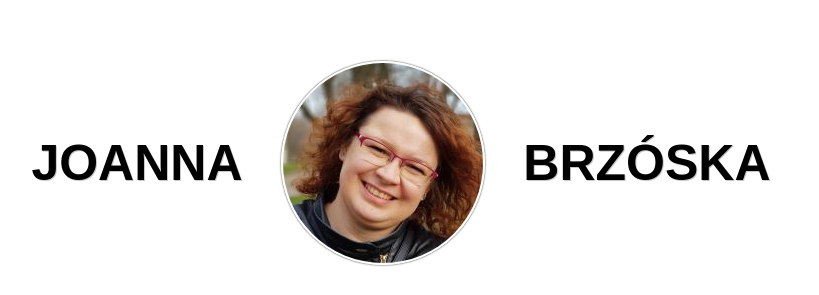
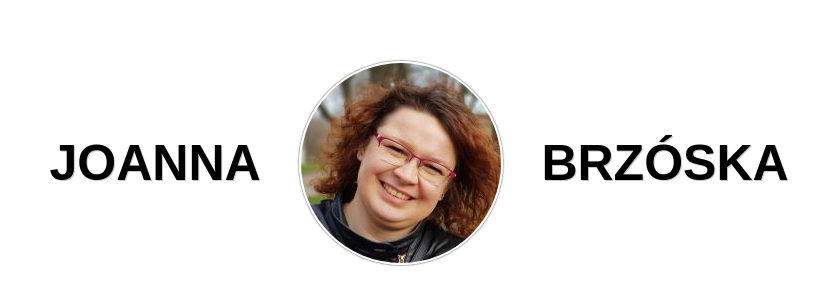
Before and after one commit to brzoskaasia/cv, a website: page public/index.html in a window 1280 px wide. Shown: the part 187-482 px from the top of the page, without its empty margins (239-1058 px from the left). Drawn offline with Linux system fonts and the light colour scheme.

Commit message:
correct header style

```diff
--- a/src/scss/layout/_header.scss
+++ b/src/scss/layout/_header.scss
@@ -66,11 +66,11 @@
       justify-content: space-evenly;
       align-items: center;
       .l-header__name {
-        margin-right: 0;
+        text-align: right;
         order: 1;
       }
       .l-header__subname {
-        margin-left: 0;
+        text-align: left;
         order: 3;
       }
       .l-header__avatar {
@@ -81,8 +81,9 @@
       }
       .l-header__name,
       .l-header__subname {
+        width: 250px;
+        margin: 25px 0;
         font-size: 50px;
-        margin: 25px 0;
       }
     }
   }
@@ -107,11 +108,17 @@
       justify-content: space-evenly;
       align-items: center;
       margin-bottom: 0;
+      .l-header__name,
+      .l-header__subname {
+        width: 250px;
+      }
       .l-header__name {
+        text-align: right;
         margin-right: 0;
         order: 1;
       }
       .l-header__subname {
+        text-align: left;
         margin-left: 0;
         order: 3;
       }
```
Also changed, not shown: public/main.min.css.
